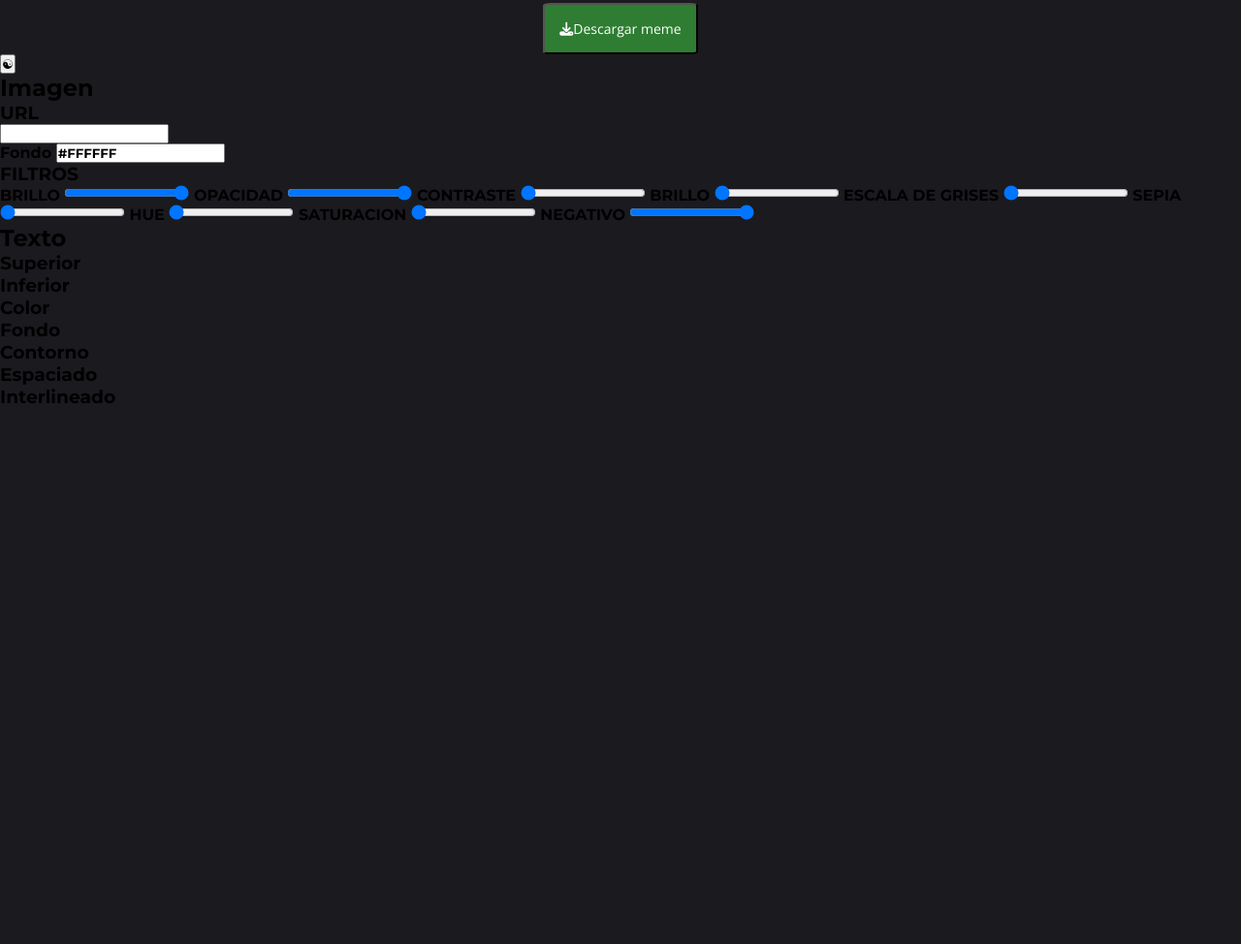
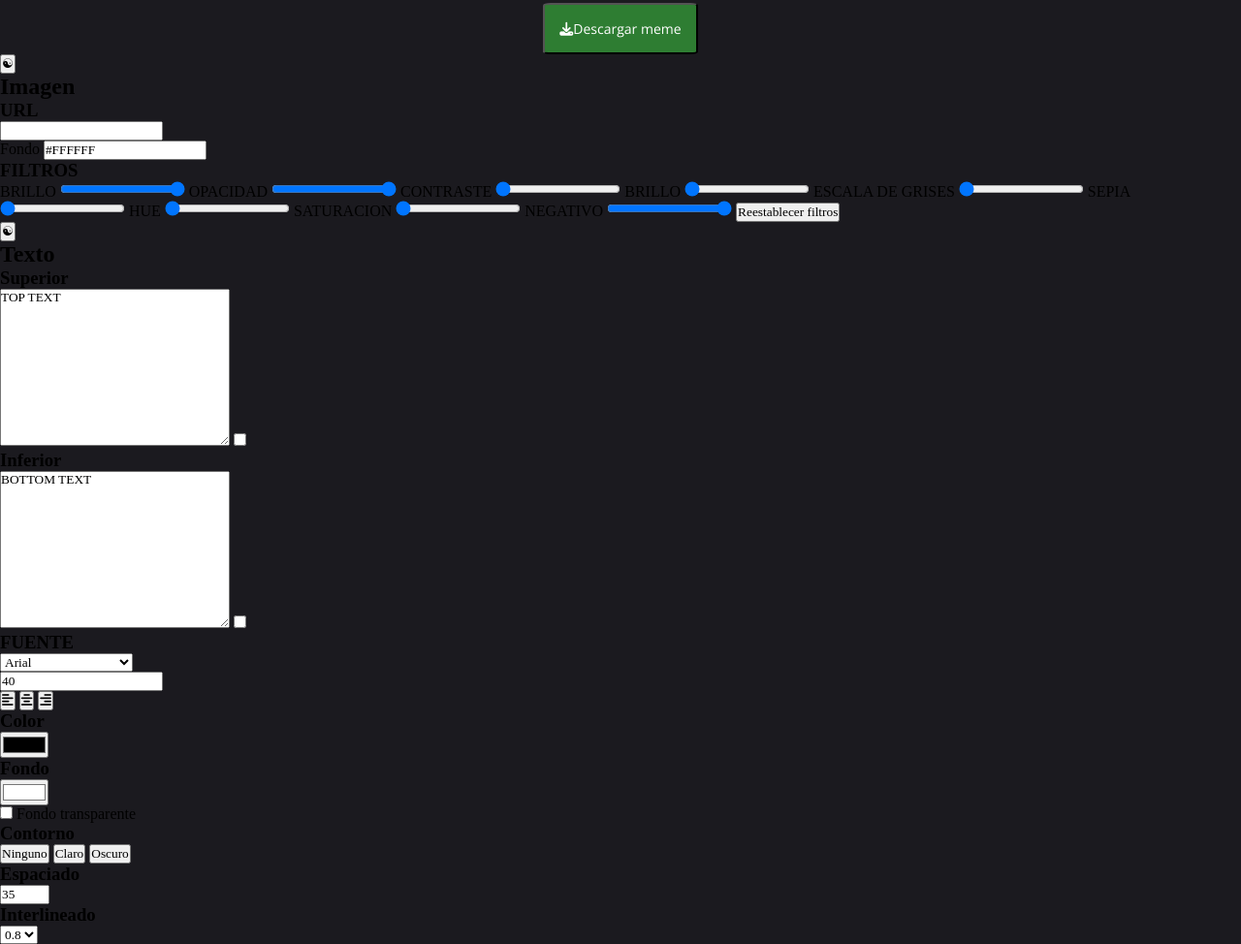
Before and after one commit to Balbina13/GeneradorDeMemes, a plain HTML site: page index.html in a window 1280 px wide. Shown: the part 837-1811 px from the top of the page at 97% size. Before the commit the page ends 1258 px from the top, so only its background shows below. Drawn offline with nearby package versions, Linux system fonts and the light colour scheme; a web font is replaced by a local one.

Commit message:
finished text aside section, comments between starts and ends sections

```diff
--- a/CSS/style.css
+++ b/CSS/style.css
@@ -16,6 +16,7 @@
     padding: 0;
     box-sizing: border-box;
     font-family: 'Montserrat', sans-serif;
+    font-family: 'Times New Roman', Times, serif;
 }
 
 body{
--- a/index.html
+++ b/index.html
@@ -5,7 +5,7 @@
     <meta name="viewport" content="width=device-width, initial-scale=1.0">
     <link rel="stylesheet" href="./CSS/style.css">
     <script src="https://kit.fontawesome.com/50017abc0a.js" crossorigin="anonymous"></script>
-    <title>Document</title>
+    <title>Generador de Memes</title>
 </head>
 <body>
     <section class="section_top">
@@ -23,17 +23,17 @@
     <section class="section_container">
         <div class="section_central">
             <div class="seccion_top_text">
-                <h3 class="top_text">Top text</h3>
+                <h3 class="top_text_title">Top text</h3>
             </div>
             <div class="section_image">
             </div>
             <div class="section_bottom_text">
-                <h3 class="bottom_text">Bottom text</h3>
+                <h3 class="bottom_text_title">Bottom text</h3>
             </div>
         </div>
         <button class="button_download" > <i class="fa-solid fa-download"></i>Descargar meme</button>
-
-    </section>
+    </section><!--end section container-->
+    <!--IMG ASIDE-->
     <aside class="aside_image">
         <button class="close_panel_control" id="close_panel_control">&#9775;</button>
     <section class="aside_all_setting_img">
@@ -66,19 +66,86 @@
         <input type="range" name="saturation" id="saturation" min="100" max="1000" step="10" value="100">
         <label for="invert" class="filter_invert">NEGATIVO</label>
         <input type="range" name="invert" id="invert" min="0" max="1" step="0.1" value="1">
+        <button id="reset_filters_button">Reestablecer filtros</button>
     </div><!--panel control-->
     </section><!--end img section-->
-    </aside>
+    </aside><!--end img aside-->
+    <!--TEXT ASIDE-->
     <aside class="aside_text">
+        <button class="close_panel_control" id="close_panel_control">&#9775;</button>
+    <section class="aside_all_setting_text">
+    <div class="aside_text_container">
         <h2 class="aside_text_title">Texto</h2>
+        <div class="text_top_container">
             <h3 class="control_panel_txt_top">Superior</h3>
+            <textarea name="top_text_area" id="top_text_area" cols="30" rows="10">TOP TEXT</textarea>
+            <input type="checkbox" name="non_text_top" id="non_text_top">
+        </div>
+        <div class="text_bottom_container">
             <h3 class="control_panel_txt_bottom">Inferior</h3>
+            <textarea name="bottom_text_area" id="bottom_text_area" cols="30" rows="10">BOTTOM TEXT</textarea>
+            <input type="checkbox" name="non_text_bottom" id="non_text_bottom">
+        </div>
+        <div class="font_family_settings">
+            <h3 class="font_title">FUENTE</h3>
+            <select name="font_selection" id="font_selection">
+                <option value="Arial, Helvetica, sans-serif">Arial</option>
+                <option value="Arial Black">Arial Black</option>
+                <option value="American Typewriter">American Typewriter</option>
+                <option value="Andale Mono">Andale Mono</option>
+                <option value="Comic Sans MS">Comic Sans MS</option>
+                <option value="Arial, Helvetica, sans-serif">Helvetica</option>
+                <option value="Impact, Haettenschweiler, 'Arial Narrow Bold', sans-serif">Impact</option>
+                <option value="Verdana, Geneva, Tahoma, sans-serif">Verdana</option>
+                <option value="'Times New Roman', Times, serif">Times New Roman</option>
+            </select>
+
+        <div class="align_text_section">
+            <input type="number" name="font_size" aria-label="Tamaño de fuente" class="" id="font_size" min="12" value="40">
+            <div class="buttons_align_container">
+                <button class="button_align" id="button_align_left"><i class="fa-solid fa-align-left"></i></button>
+                <button class="button_align" id="button_align_center"><i class="fa-solid fa-align-center"></i></button>
+                <button class="button_align" id="button_align_right"><i class="fa-solid fa-align-right"></i></button>
+            </div><!--end align options-->
+        </div><!--end font size and align options-->
+        </div><!--end font section-->
+        <div class="panel_colour_background_options">
             <h3 class="control_panel_txt_colour">Color</h3>
+            <input type="color" name="font_colours" id="font_colours" value="#000000">
+            <span id="text_color"></span>
             <h3 class="control_panel_txt_background">Fondo</h3>
-        <h3 class="control_panel_txt_contour">Contorno</h3>
+            <input type="color" name="background_font_colours" id="background_font_colours" value="#FFFFFF" aria-label="Color de Texto">
+            <span id="text_background_color"></span>
+            <div class="panel_checkbox">
+                <input type="checkbox" name="transparent_background" id="transparent_background">
+                <label for="non_colour_or_text">Fondo transparente</label>
+            </div>
+        </div>
+        <div class="buttons_panel_control_aside">
+            <h3 class="control_panel_txt_outline">Contorno</h3>
+            <div class="buttons_outline">
+                <button class="non_outline">Ninguno</button>
+                <button class="light_outline">Claro</button>
+                <button class="dark_outline">Oscuro</button>
+            </div>
+        </div>
+        <div class="panel_control_spacing">
             <h3 class="control_panel_txt_spacing">Espaciado</h3>
+            <input type="number" class="spacing_setting" id="spacing_setting" min="10" max="50" value="35">
+        </div>
+        <div class="panel_control_line_spacing">
             <h3 class="control_panel_txt_line_spacing">Interlineado</h3>
-
+            <select name="line_spacing_setting" id="line_spacing_setting">
+                <option value="0.8">0.8</option>
+                <option value="1">1</option>
+                <option value="1.2">1.2</option>
+                <option value="1.5">1.5</option>
+                <option value="2">2</option>
+                <option value="2.5">2.5</option>
+            </select>
+        </div>
+    </div>
+    </section>
     </aside>
 
 
```
Lines whose indentation alone changed are shown as unchanged.
